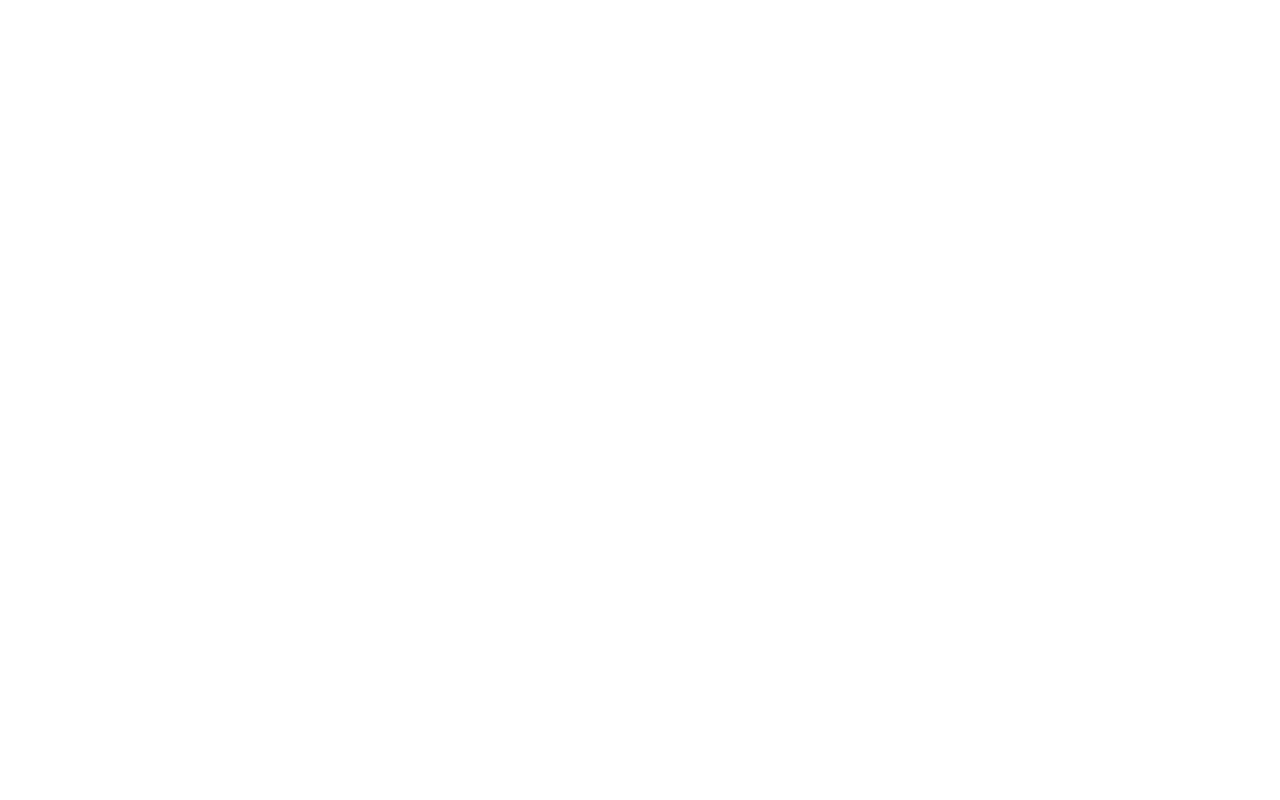
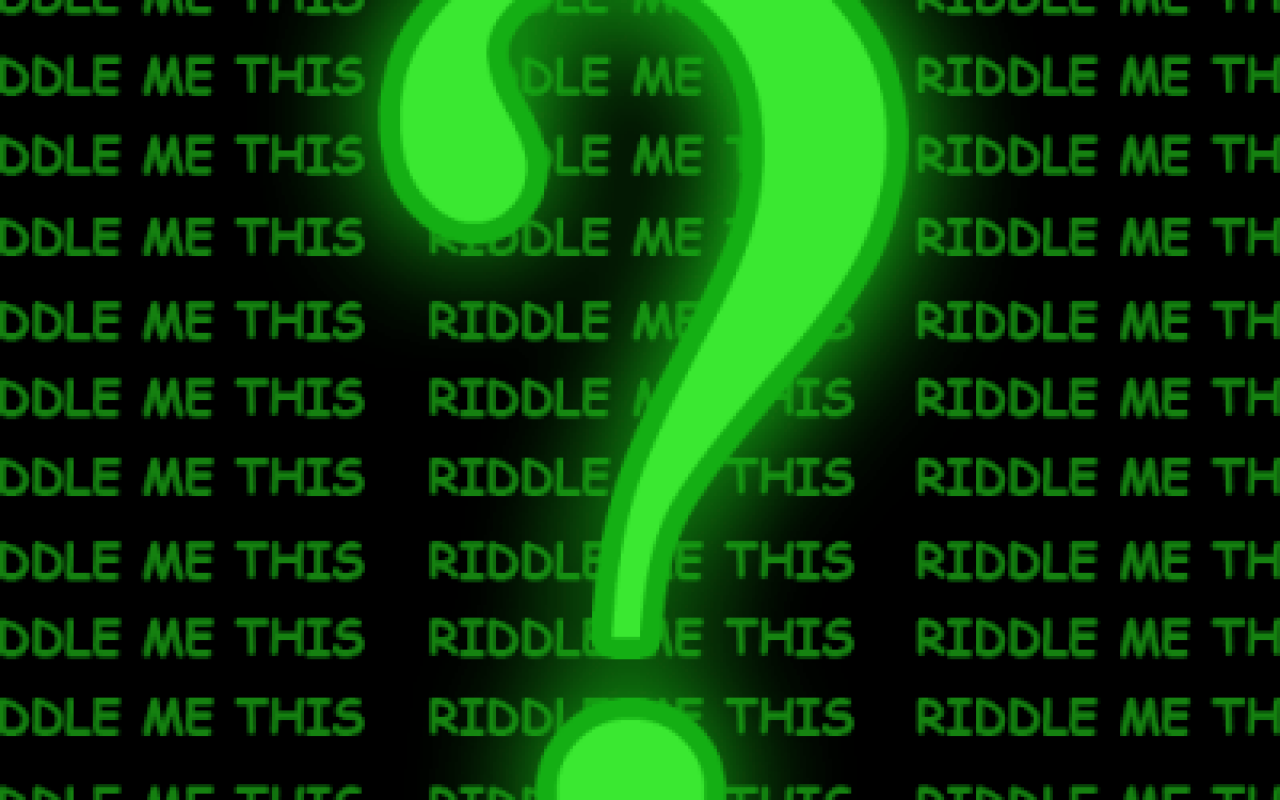
Before and after one commit to Kpressley86/TriviaGame, a plain HTML site: page index.html in a window 1280 px wide. Drawn offline with nearby package versions, Linux system fonts and the light colour scheme.

Commit message:
started styling my page

```diff
--- a/assets/css/style.css
+++ b/assets/css/style.css
@@ -0,0 +1,8 @@
+body, html {
+    height: 100%;
+    background-image: url("../images/background.gif");
+    height: 100%;
+    background-position: center;
+    background-repeat: no-repeat;
+    background-size: cover;
+  }
--- a/index.html
+++ b/index.html
@@ -18,7 +18,11 @@
 
 <body>
 
+<div id="mainBox" class="row container">
 
+
+
+</div>
 
 
 
```
Also changed, not shown: assets/images/background.gif (added).
